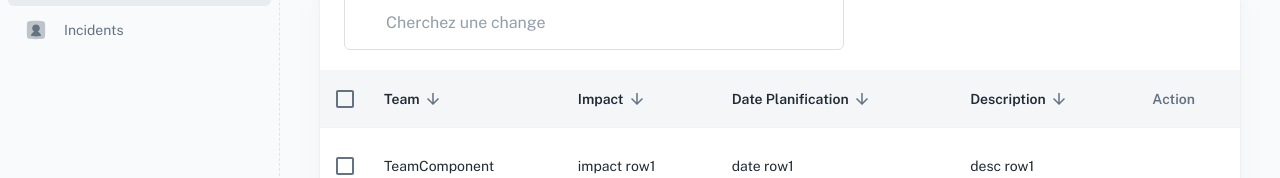
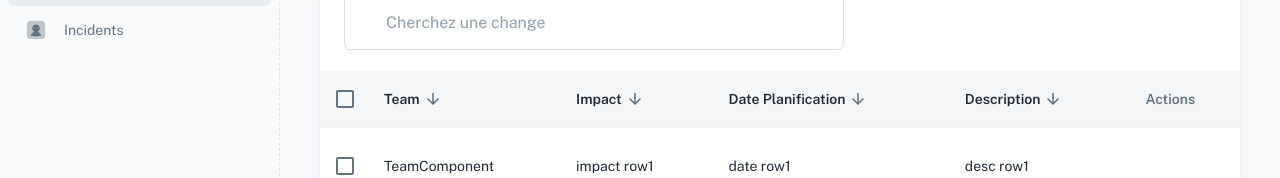
Before and after one commit to wassim93/crud_dashboard, a React (Create React App) app: page /dashboard/changes in a window 1280 px wide. Shown: the part 198-376 px from the top of the page. Built offline with nearby package versions, Linux system fonts and the light colour scheme; some icons are missing; a web font is replaced by a local one.

Commit message:
fixing text issues

```diff
--- a/src/components/datatable/TableHeader.js
+++ b/src/components/datatable/TableHeader.js
@@ -2,7 +2,6 @@ import React from "react";
 import PropTypes from "prop-types";
 
 import { Checkbox, TableRow, TableCell, TableHead, TableSortLabel } from "@mui/material";
-import TableRowLoader from "../loader/TableRowLoader";
 
 function TableHeader({ cells, hasCheckbox, hasActions, sortDirection, sortAction, sortBy, onSelectAllClick }) {
   return (
@@ -21,7 +20,7 @@ function TableHeader({ cells, hasCheckbox, hasActions, sortDirection, sortAction
             </TableSortLabel>
           </TableCell>
         ))}
-        {hasActions && <TableCell padding="normal">Action</TableCell>}
+        {hasActions && <TableCell padding="normal">Actions</TableCell>}
       </TableRow>
     </TableHead>
   );
--- a/src/components/datatable/datatable-cells/NoDataAvailable.js
+++ b/src/components/datatable/datatable-cells/NoDataAvailable.js
@@ -1,5 +1,4 @@
 import React from "react";
-import PropTypes from "prop-types";
 import { Paper, TableCell, TableRow, Typography } from "@mui/material";
 
 const NoDataAvailable = () => {
@@ -12,7 +11,7 @@ const NoDataAvailable = () => {
           }}
         >
           <Typography variant="body2" color={"error"}>
-            No data available
+            Pas de données disponibles
           </Typography>
         </Paper>
       </TableCell>
```
